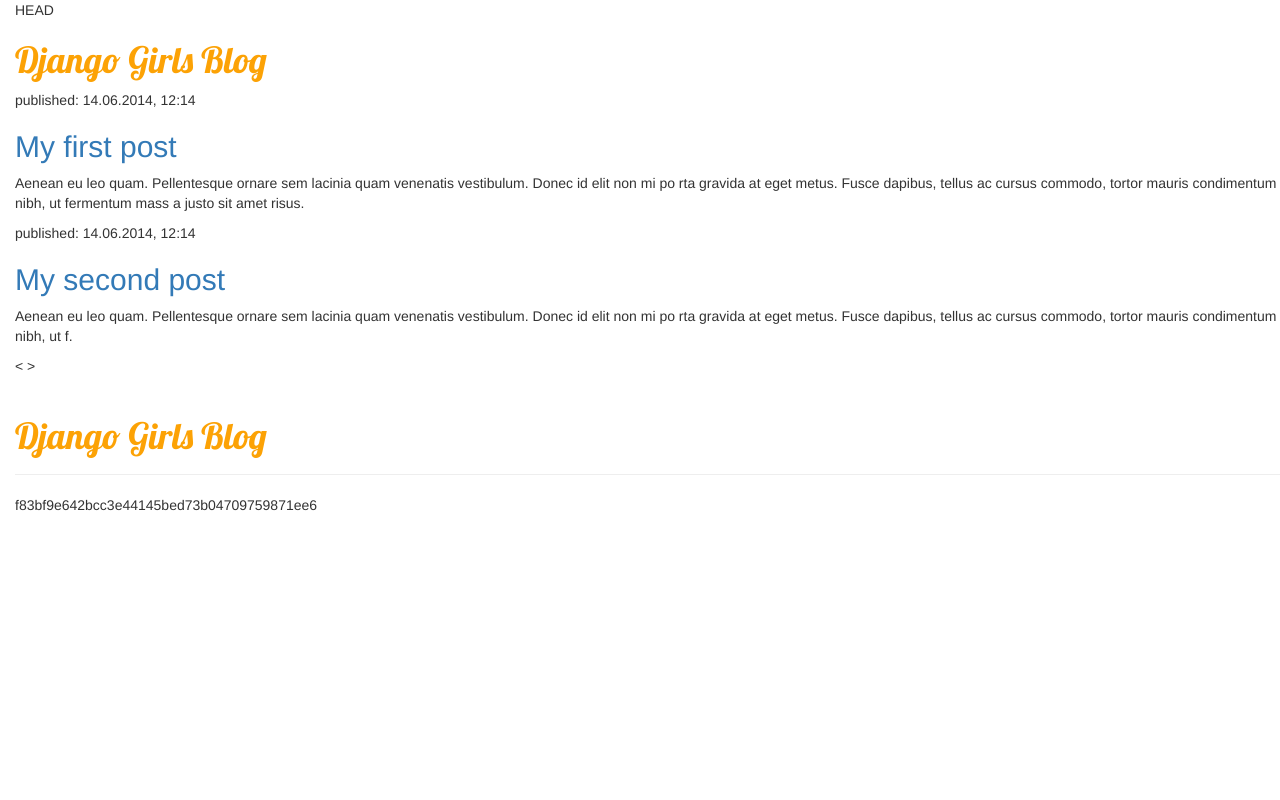
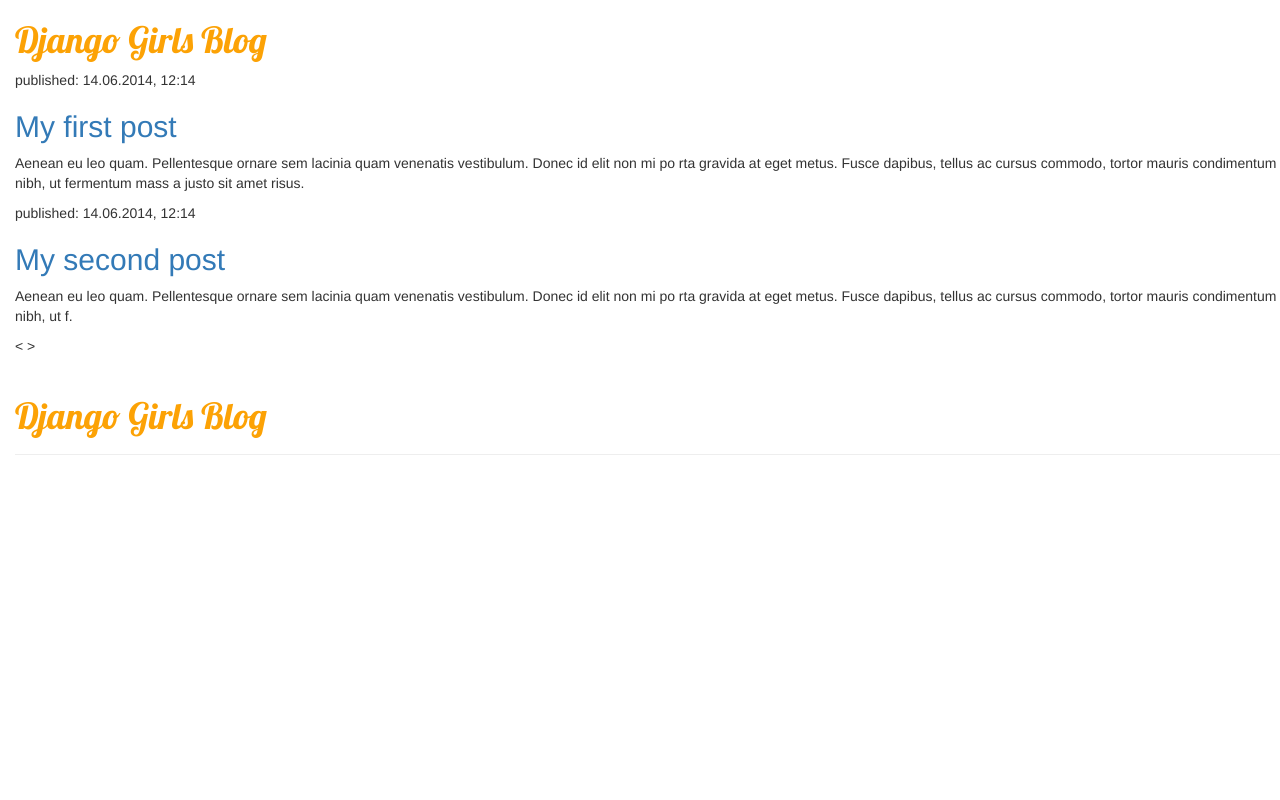
Before and after one commit to SeffyBella/my-first-blog, a Django app: page / in a window 1280 px wide. Run offline with Django 3.2, Linux system fonts and the light colour scheme; data that the repository does not hold is empty; some libraries are stand-ins or nearby versions.

Commit message:
Changed the HTML for the site.

```diff
--- a/blog/templates/blog/post_list.html
+++ b/blog/templates/blog/post_list.html
@@ -1,6 +1,6 @@
 {%load static%}
 <html>
- HEAD
+
 	<head>
 	    <title>Django Girls blog</title>
 	</head>
@@ -46,4 +46,3 @@
 
 	</body>
 </html>
-f83bf9e642bcc3e44145bed73b04709759871ee6
```
